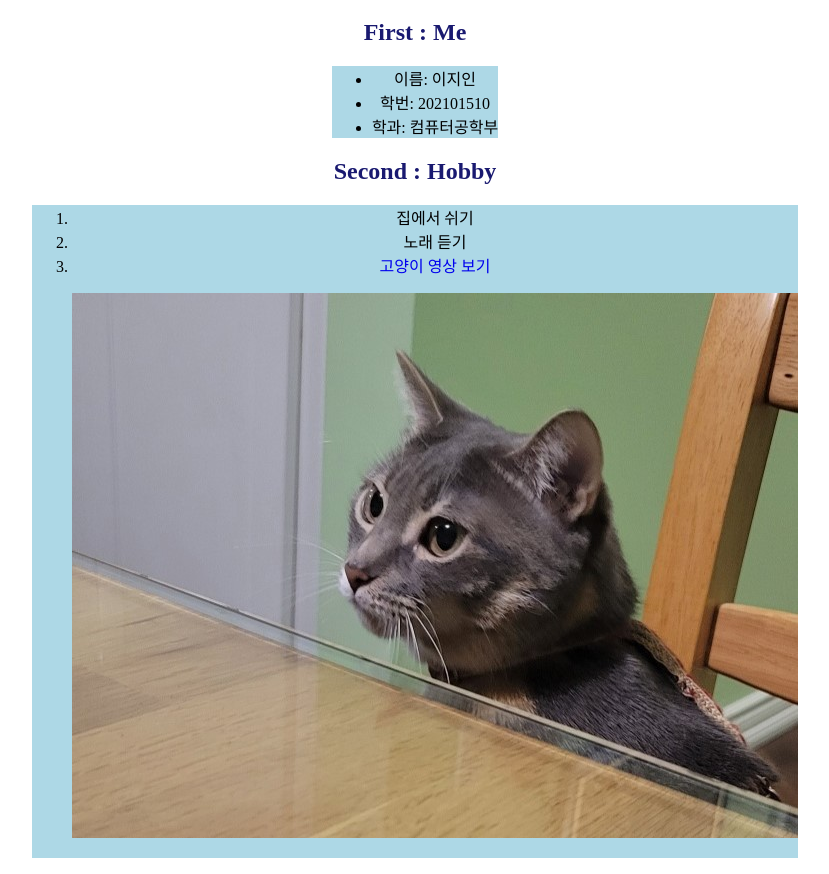
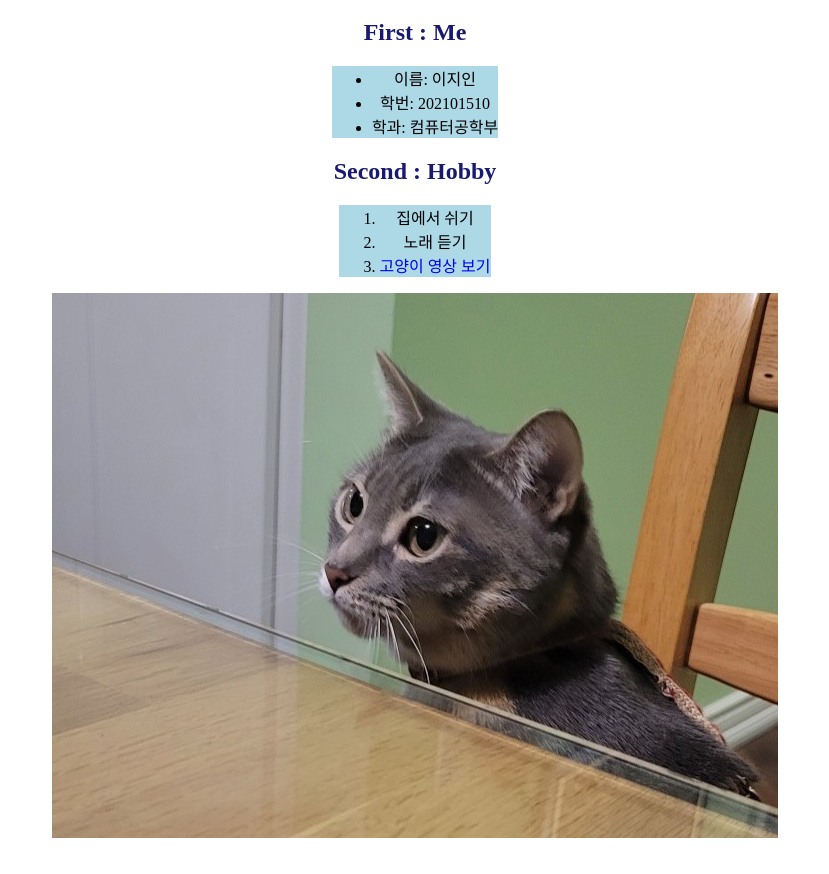
Before and after one commit to 20massalia/20massalia.github.io, a plain HTML site: page index.html in a window 1280 px wide. Shown: the part 70-944 px from the top of the page, without its empty margins (225-1054 px from the left). After the commit the page ends 920 px from the top, so only its background shows below. Drawn offline with Linux system fonts and the light colour scheme; a web font is replaced by a local one.

Commit message:
이미지수정

```diff
--- a/index.html
+++ b/index.html
@@ -25,8 +25,10 @@
         <li>집에서 쉬기</li>
         <li>노래 듣기</li>
         <li><a href="https://www.youtube.com/@CreamHeros">고양이 영상 보기</a></li>
-        <p><img src="./pretzel.jpg"></p>
     </ol>
+    <div class="pretzel">
+    <img src="./pretzel.jpg">
+    </div>
 </body>
 
 </html>
--- a/style.css
+++ b/style.css
@@ -35,3 +35,7 @@ ol {
 a {
     text-decoration: none;
 }
+
+div.pretzel {
+    text-align: center;
+}
```
